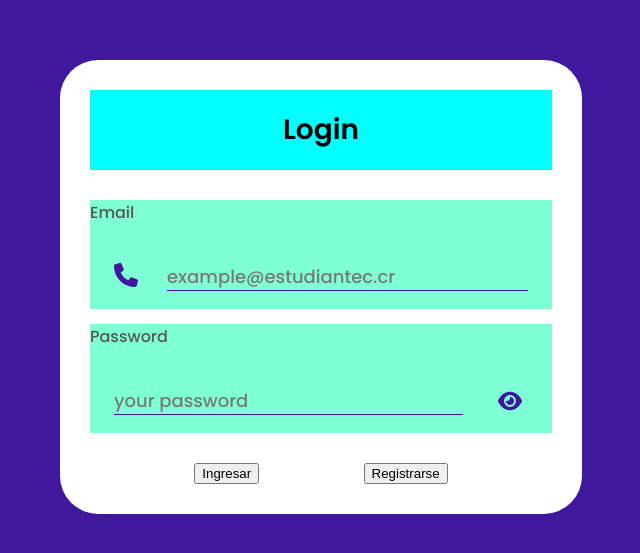
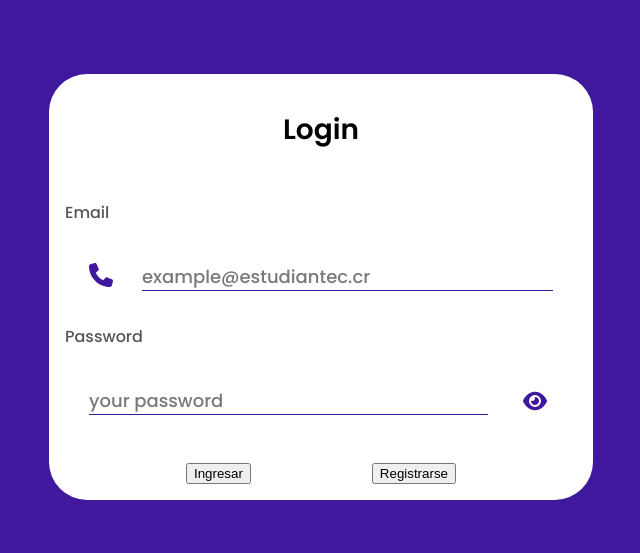
Before and after one commit to S77VEN31/CCT, a React (Vite) app in the folder client/: page / in a window 1280 px wide. Shown: the part 113-666 px from the top of the page, without its empty margins (319-959 px from the left). Built offline with nearby package versions, Linux system fonts and the light colour scheme.

Commit message:
hotfix: styles

```diff
--- a/client/src/components/Inputs/TextInput/TextInput.style.css
+++ b/client/src/components/Inputs/TextInput/TextInput.style.css
@@ -2,7 +2,6 @@
   display: flex;
   flex-direction: column;
   gap: 20px;
-  background-color: aquamarine;
 }
 
 .form-group label {
--- a/client/src/screens/Login/Login.style.css
+++ b/client/src/screens/Login/Login.style.css
@@ -1,29 +1,26 @@
 .screen {
   display: flex;
-  flex-direction: column;
+  align-items: center;
   justify-content: center;
-  align-items: center;
   height: 100vh;
   background-color: var(primary);
 }
 
 .login-container {
   display: flex;
-  top: 10%;
-  bottom: 10%;
+  margin: 5%;
+  max-height: 80%;
+  min-width: 40%;
   gap: 30px;
   flex-direction: column;
   overflow-y: scroll;
-  padding: 30px;
+  padding: 16px;
   border-radius: 38px;
   background-color: var(--white);
 }
 
-
-
 .title-container {
   display: flex;
-  background-color: aqua;
   justify-content: space-around;
 }
 
```
